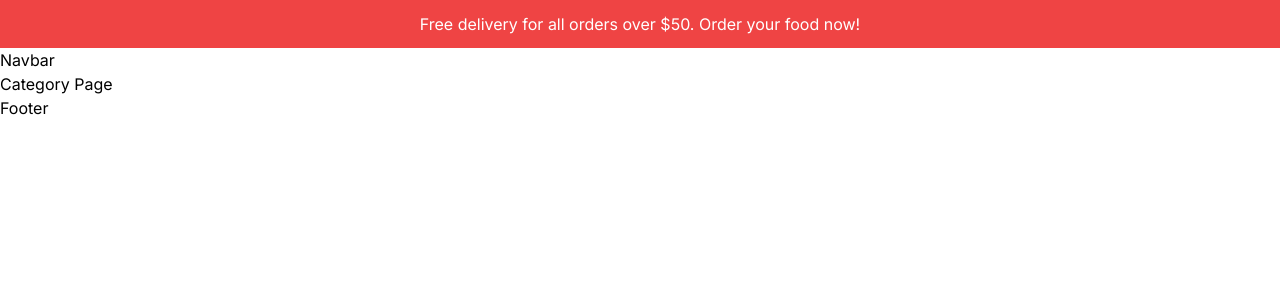
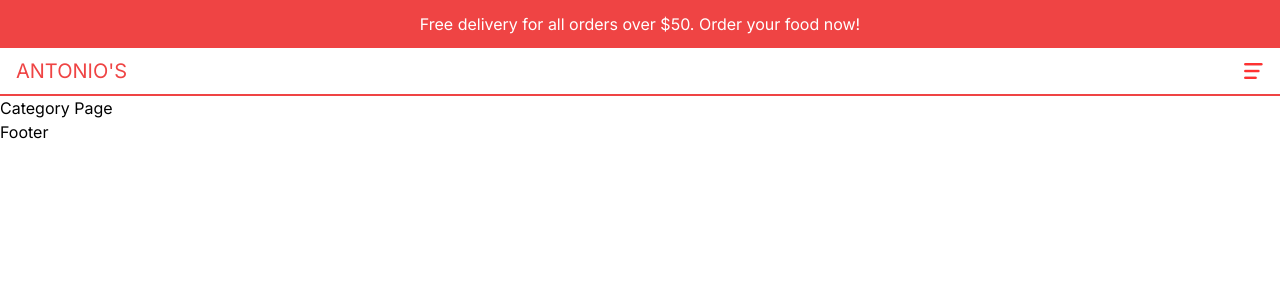
Before and after one commit to Ajaysh73/restaurant, a Next.js app: page /menu/1 in a window 1280 px wide. Shown: the top 300 px of the page. Built offline with nearby package versions, Linux system fonts and the light colour scheme.

Commit message:
Worked on menu component

```diff
--- /dev/null
+++ b/src/components/CartIcon.tsx
@@ -0,0 +1,22 @@
+import Image from 'next/image';
+import Link from 'next/link';
+import React from 'react';
+
+const CartIcon = () => {
+  return (
+    <Link
+      href='/cart'
+      className='flex items-center gap-4'>
+      <div className='relative w-8 h-8'>
+        <Image
+          src='/cart.png'
+          alt=''
+          fill
+        />
+      </div>
+      <span> Cart (3)</span>
+    </Link>
+  );
+};
+
+export default CartIcon;
--- /dev/null
+++ b/src/components/Menu.tsx
@@ -0,0 +1,57 @@
+'use client';
+
+import React, { useState } from 'react';
+import Image from 'next/image';
+import Link from 'next/link';
+import CartIcon from './CartIcon';
+
+const links = [
+  { id: 1, title: 'Homepage', url: '/' },
+  { id: 2, title: 'Menu', url: '/menu' },
+  { id: 3, title: 'Working Hours', url: '/' },
+  { id: 4, title: 'Contact', url: '/' },
+];
+
+const Menu = () => {
+  const [open, setOpen] = useState(false);
+
+  // TEMPORARY
+  const user = false;
+  return (
+    <div>
+      <Image
+        src={open ? '/close.png' : '/open.png'}
+        alt=''
+        width={20}
+        height={20}
+        onClick={() => setOpen(!open)}
+        className='cursor-pointer'
+      />
+      {open && (
+        <div className='bg-red-500 text-white absolute left-0 top-24 w-full h-[calc(100vh-6rem)] flex flex-col gap-8 items-center justify-center text-3xl z-10'>
+          {links.map((item) => (
+            <Link
+              href={item.url}
+              key={item.id}
+              onClick={() => setOpen(false)}>
+              {item.title}
+            </Link>
+          ))}
+
+          <Link
+            href={user ? '/orders' : '/login'}
+            onClick={() => setOpen(false)}>
+            {user ? 'Orders' : 'Login'}
+          </Link>
+          <Link
+            href='/cart'
+            onClick={() => setOpen(false)}>
+            <CartIcon />
+          </Link>
+        </div>
+      )}
+    </div>
+  );
+};
+
+export default Menu;
--- a/src/components/Navbar.tsx
+++ b/src/components/Navbar.tsx
@@ -1,7 +1,20 @@
 import React from 'react';
+import Menu from './Menu';
+import Link from 'next/link';
 
 const Navbar = () => {
-  return <div>Navbar</div>;
+  return (
+    <div className='h-12 items-center text-red-500 p-4 flex justify-between border-b-2 border-b-red-500 uppercase '>
+      {/* //LOGO */}
+      <div className='text-xl'>
+        <Link href='/'>ANTONIO'S</Link>
+      </div>
+      {/* //MOBILE MENU */}
+      <div>
+        <Menu />
+      </div>
+    </div>
+  );
 };
 
 export default Navbar;
```
